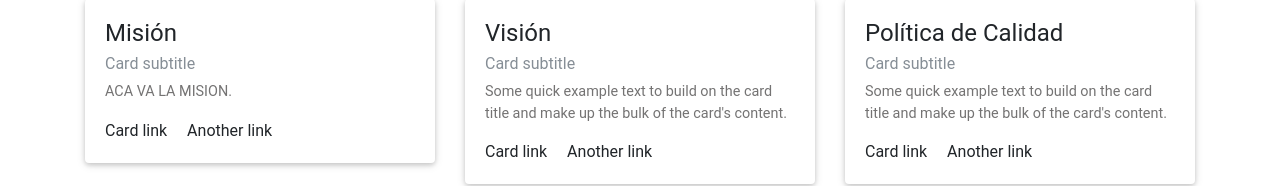
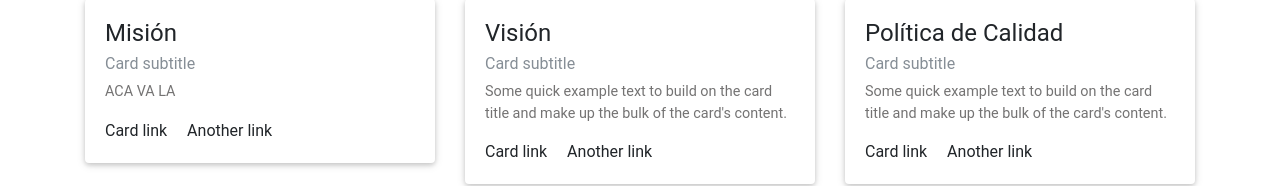
Before and after one commit to LuisMiguel7030/messier, a React (Create React App) app: page / in a window 1280 px wide. Shown: the part 1076-1262 px from the top of the page. Built offline with nearby package versions, Linux system fonts and the light colour scheme.

Commit message:
Mision change

```diff
--- a/src/components/contentpages/CardMVP.js
+++ b/src/components/contentpages/CardMVP.js
@@ -10,7 +10,7 @@ const CardMVP = () => (
         <div className="card-body">
           <h4 className="card-title">Misión</h4>
           <h6 className="card-subtitle mb-2 text-muted">Card subtitle</h6>
-          <p className="card-text">ACA VA LA MISION.</p>
+          <p className="card-text">ACA VA LA</p>
           <a className="card-link">Card link</a>
           <a className="card-link">Another link</a>
         </div>
```
